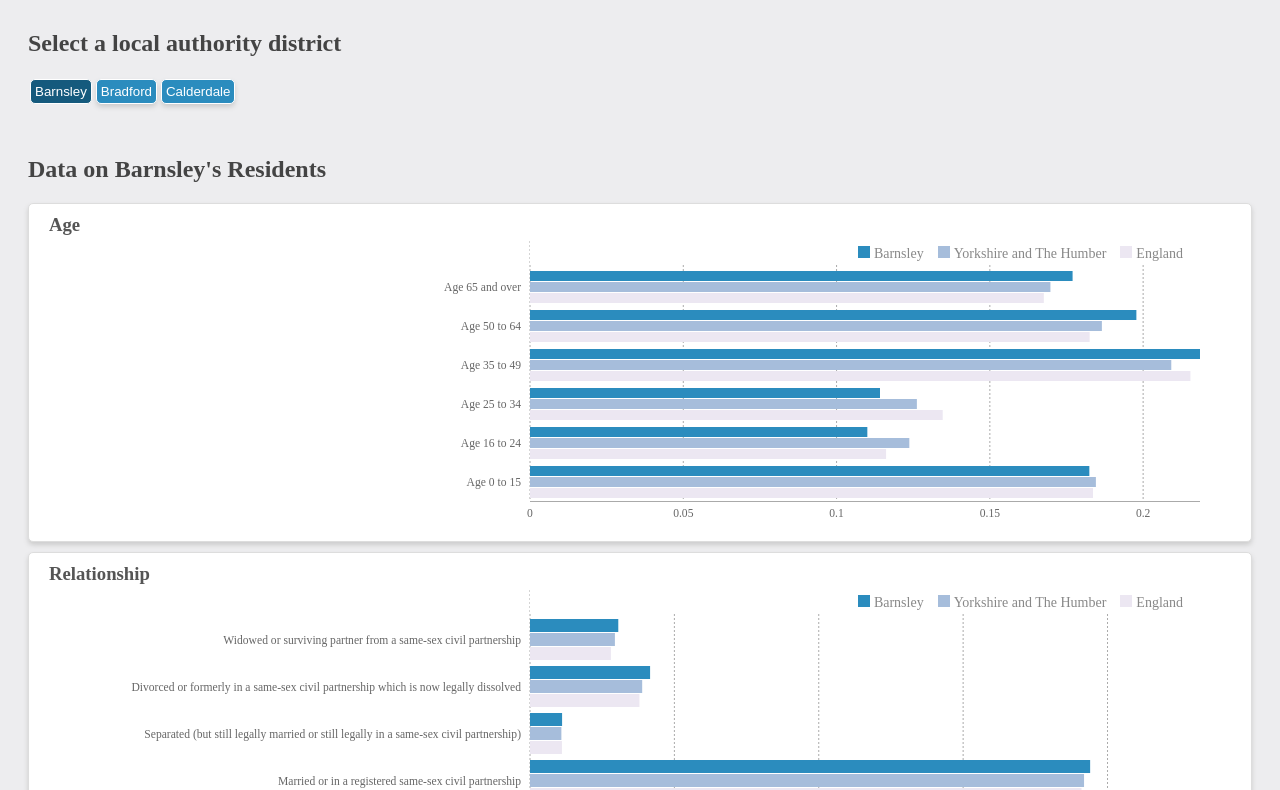
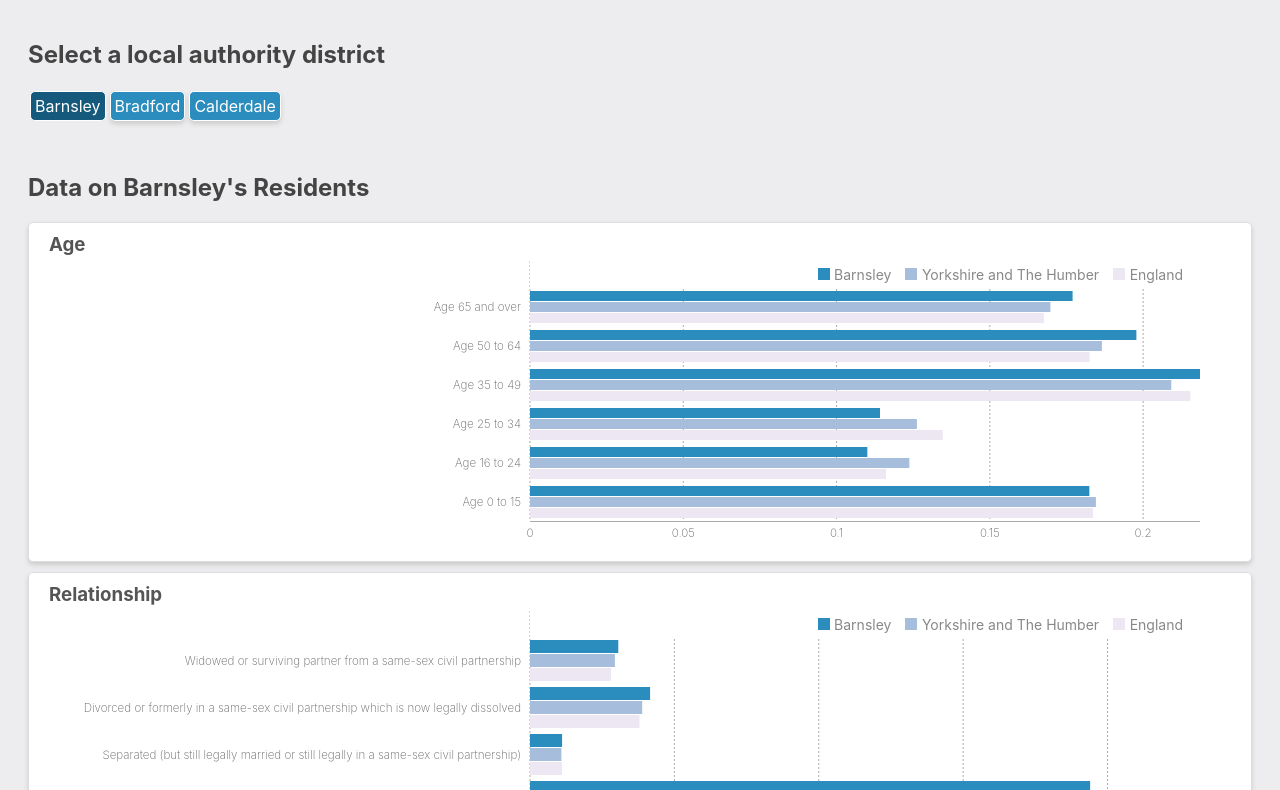
Before and after one commit to jtrim-ons/layercake-area-profile-demo, a plain HTML site: page index.html in a window 1280 px wide. Shown: the part 84-874 px from the top of the page. Drawn offline with Linux system fonts and the light colour scheme; the site is published under a folder, as on GitHub Pages, so addresses that start at the root find nothing.

Commit message:
Relative path to css

```diff
--- a/index.html
+++ b/index.html
@@ -1 +1 @@
-<!DOCTYPE html><html lang="en"><head><meta charset="utf-8"><meta name="viewport" content="width=device-width,initial-scale=1"><title>Area Profile</title><link rel="icon" type="image/png" href="/favicon.png"><link rel="stylesheet" href="/global.css"><link rel="stylesheet" href="build/bundle.css?version=1616761174892"><script defer="defer" src="build/bundle.js?version=1616761174892"></script></head><body></body></html>
+<!DOCTYPE html><html lang="en"><head><meta charset="utf-8"><meta name="viewport" content="width=device-width,initial-scale=1"><title>Area Profile</title><link rel="icon" type="image/png" href="/favicon.png"><link rel="stylesheet" href="global.css"><link rel="stylesheet" href="build/bundle.css?version=1616761174892"><script defer="defer" src="build/bundle.js?version=1616761174892"></script></head><body></body></html>
```
